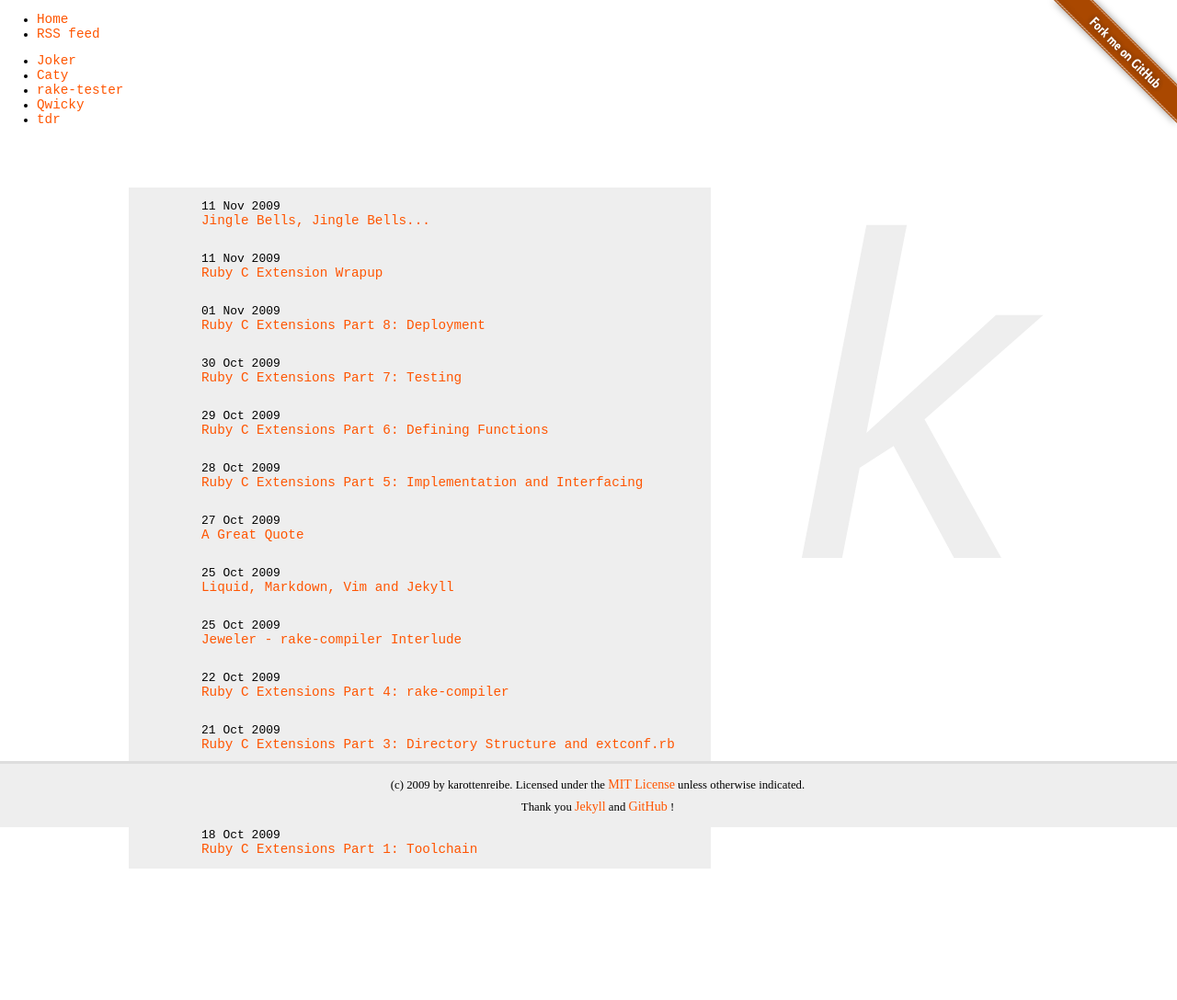
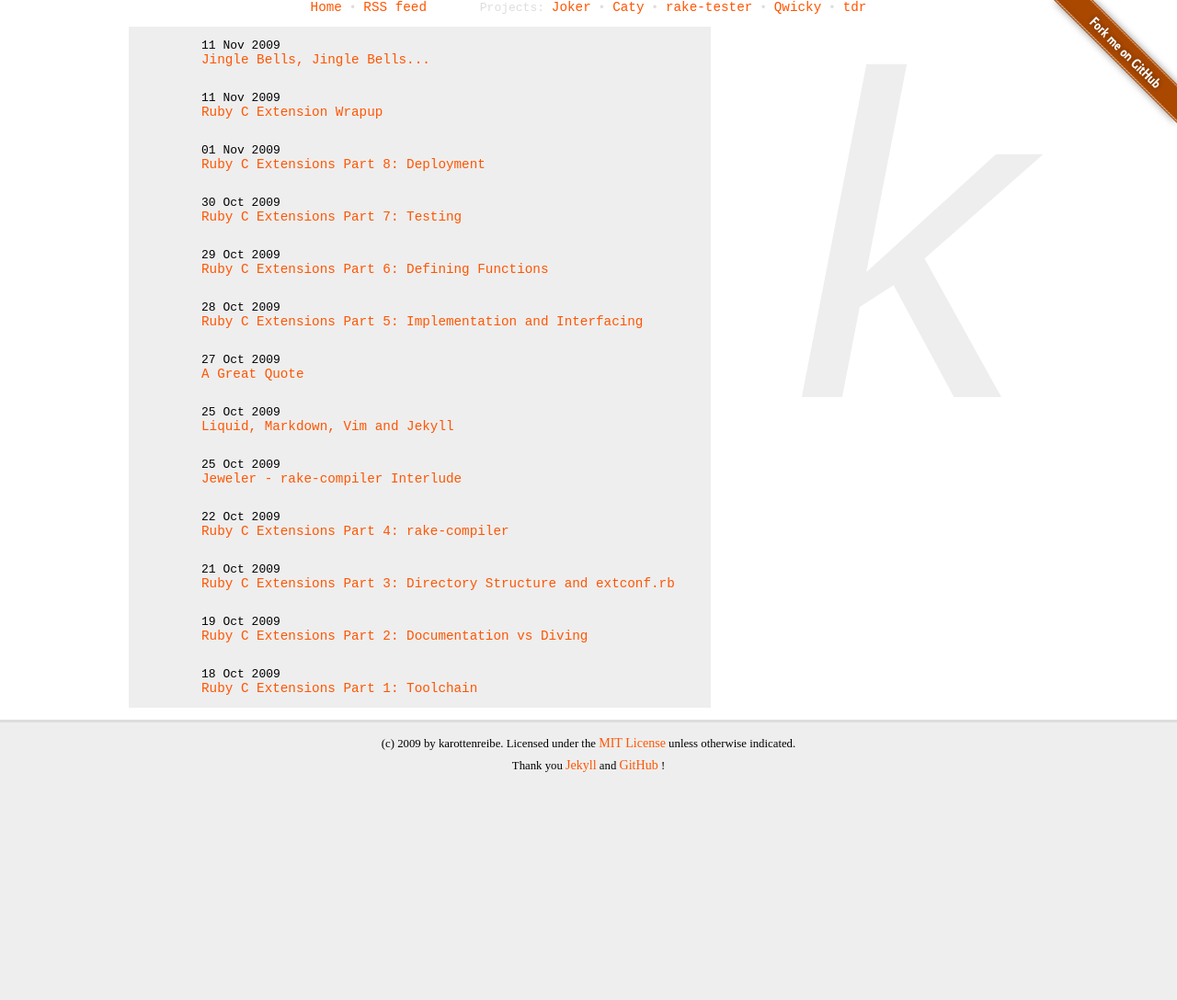
Before and after one commit to karottenreibe/karottenreibe.github.com, a Jekyll site: the page built from index.html, in a window 1280 px wide. Shown: the whole page at 92% size. Built offline with Jekyll 4.4.1, drawn with Linux system fonts in a browser that asks for light colours; Markdown is read by kramdown in place of the engine named in the settings; after the commit the page ends 900 px from its top, so only the background shows below that.

Commit message:
nicer layout complete

```diff
--- a/_includes/header.html
+++ b/_includes/header.html
@@ -6,6 +6,7 @@
     <a href='/rss.xml' title='The RSS feed for this blog'>RSS feed</a>
   </li>
 </ul>
+<span class='spacer'>Projects:</span>
 <ul id='projects'>
   <li>
     <a href='http://karottenreibe.github.com/joker' title='Joker'>Joker</a>
--- a/static/stylesheet.css
+++ b/static/stylesheet.css
@@ -3,7 +3,9 @@ html, body {
   padding: 0px;
   font-family: monospace;
   color: black;
-  background-color: white; }
+  background-color: #eeeeee; }
+  html > *, body > * {
+    background-color: white; }
 
 img {
   border: none; }
@@ -85,9 +87,25 @@ pre code {
   right: 0px;
   border: none; }
 
+#header {
+  text-align: center; }
+  #header .spacer {
+    padding-left: 50px;
+    color: #dddddd; }
+  #header ul {
+    display: inline;
+    padding: 0px; }
+  #header li {
+    display: inline; }
+    #header li:after {
+      content: '•';
+      color: #dddddd; }
+    #header li:last-child:after {
+      content: '';
+      color: #dddddd; }
+
 #index {
   margin: auto;
-  padding: 40px 0 10em;
   width: 1000px; }
   #index #logo {
     float: right;
@@ -132,10 +150,7 @@ pre code {
   font-family: serif;
   font-size: 0.8em;
   text-align: center;
-  padding: 10px;
-  position: fixed;
-  width: 100%;
-  bottom: 0px; }
+  padding: 10px; }
   #footer p {
     padding: 0.3em;
     margin: 0; }
```
Also changed, not shown: static/.stylesheet.sass (+26 -5 lines), 1 other file.
